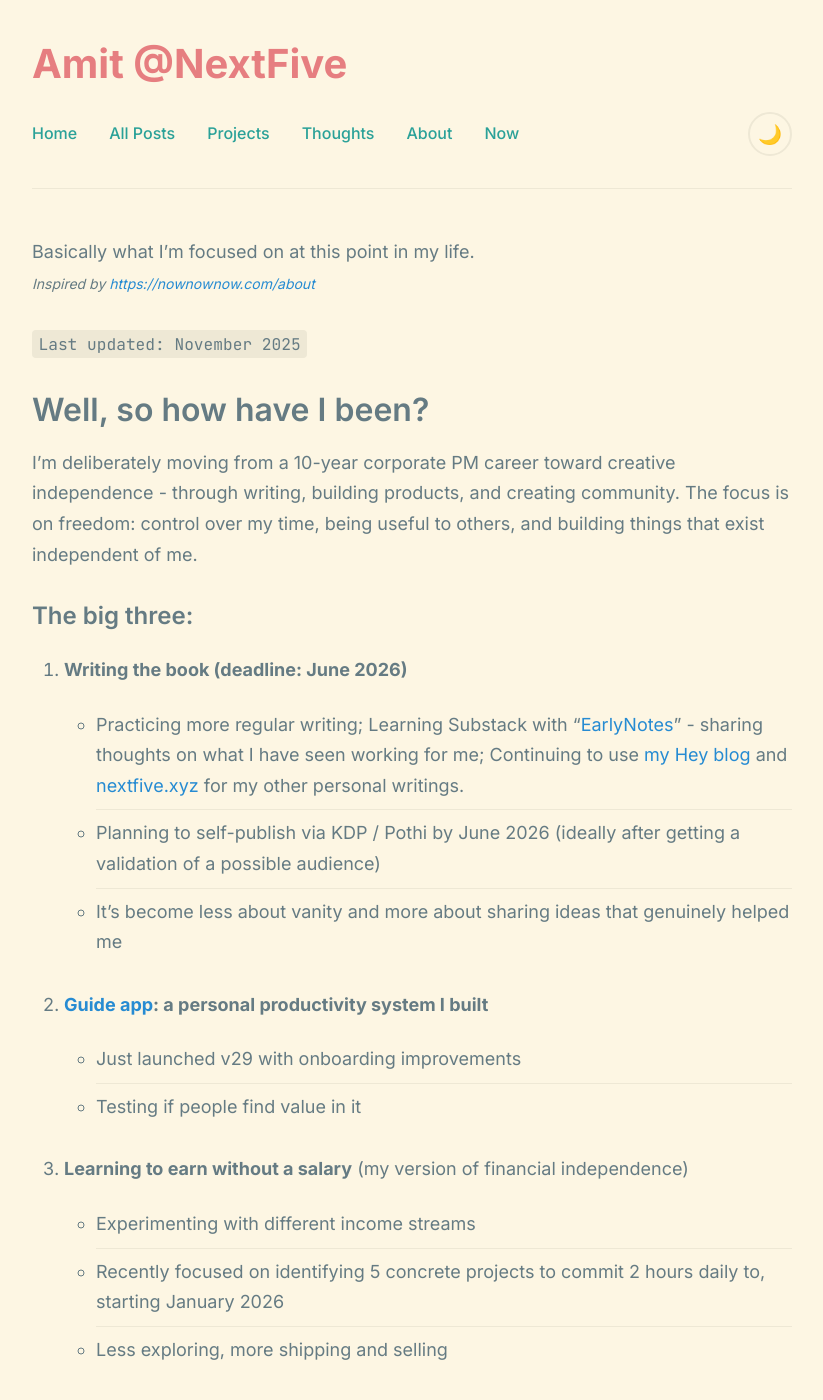
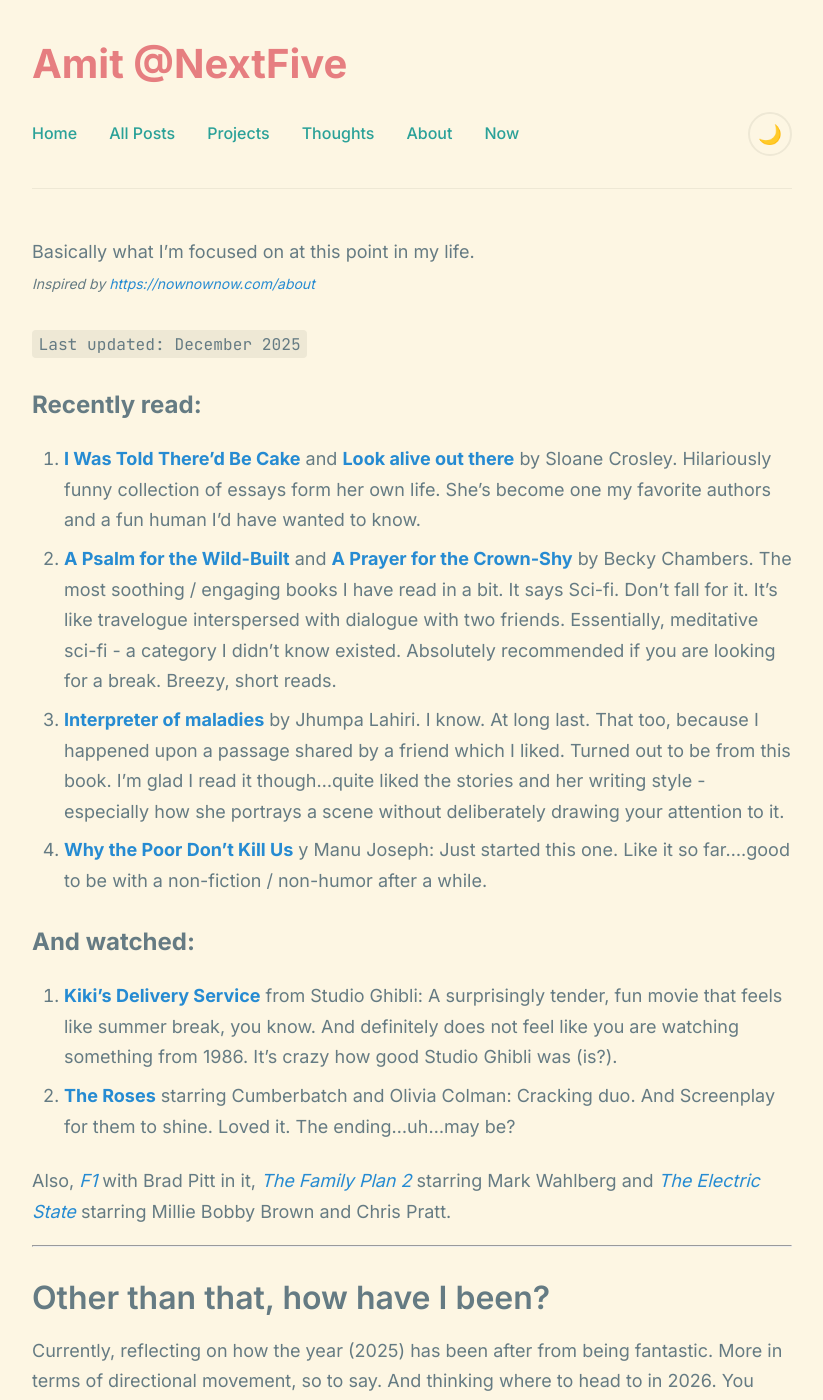
Before and after one commit to heyamitkmr/heyamitkmr.github.io, a Jekyll site: the page built from now.md, in a window 1280 px wide and 1400 px high. Shown: the whole window, without its empty margins (228-1051 px from the left). Built offline with Jekyll 4.4.1, drawn with Linux system fonts in a browser that asks for light colours; some of the changed text lies outside the part shown.

Commit message:
Update now.md

````diff
--- a/now.md
+++ b/now.md
@@ -5,9 +5,25 @@
 ---
 Basically what I'm focused on at this point in my life. <br><span style="font-size: 14px">_Inspired by [https://nownownow.com/about](https://nownownow.com/about)_ </span>
 <br><br>
-```Last updated: November 2025```
+```Last updated: December 2025```
 
-## Well, so how have I been?
+### **Recently read:**
+1. **[I Was Told There'd Be Cake](https://www.goodreads.com/book/show/2195289.I_Was_Told_There_d_Be_Cake)** and **[Look alive out there](https://www.goodreads.com/book/show/34888942-look-alive-out-there)** by Sloane Crosley. Hilariously funny collection of essays form her own life. She's become one  my favorite authors and a fun human I'd have wanted to know.
+2. **[A Psalm for the Wild-Built](https://www.goodreads.com/book/show/40864002-a-psalm-for-the-wild-built)** and **[A Prayer for the Crown-Shy](https://www.goodreads.com/book/show/40864030-a-prayer-for-the-crown-shy)** by Becky Chambers. The most soothing / engaging  books I have read in a bit. It says Sci-fi. Don't fall for it. It's like travelogue interspersed with dialogue with two friends. Essentially, meditative sci-fi - a category I didn't know existed. Absolutely recommended if you are looking for a break. Breezy, short reads.
+3. **[Interpreter of maladies](https://www.goodreads.com/book/show/5439.Interpreter_of_Maladies)** by Jhumpa Lahiri. I know. At long last. That too, because I happened upon a passage shared by a friend which I liked. Turned out to be from this book. I'm glad I read it though...quite liked the stories and her writing style - especially how she portrays a scene without deliberately drawing your attention to it.
+4. **[Why the Poor Don't Kill Us](https://www.goodreads.com/book/show/238077732-why-the-poor-don-t-kill-us?ref=nav_sb_ss_1_26)** y Manu Joseph: Just started this one. Like it so far....good to be with a non-fiction / non-humor after a while.
+
+### **And watched:**
+1.  **[Kiki's Delivery Service](https://en.wikipedia.org/wiki/Kiki%27s_Delivery_Service)** from Studio Ghibli: A surprisingly tender, fun movie that feels like summer break, you know. And definitely does not feel like you are watching something from 1986. It's crazy how good Studio Ghibli was (is?).
+2. **[The Roses](https://en.wikipedia.org/wiki/The_Roses_(film))** starring Cumberbatch and Olivia Colman: Cracking duo. And Screenplay for them to shine. Loved it. The ending...uh...may be?
+
+Also, _[F1](https://en.wikipedia.org/wiki/F1_(film))_ with Brad Pitt in it, _[The Family Plan 2](https://en.wikipedia.org/wiki/The_Family_Plan_2)_ starring Mark Wahlberg and _[The Electric State](https://en.wikipedia.org/wiki/The_Electric_State_(film))_ starring Millie Bobby Brown and Chris Pratt.
+
+---
+
+## Other than that, how have I been?
+
+Currently, reflecting on how the year (2025) has been after from being fantastic. More in terms of directional movement, so to say. And thinking where to head to in 2026. You know, typical year end stuff.
 
 I'm deliberately moving from a 10-year corporate PM career toward creative independence - through writing, building products, and creating community. The focus is on freedom: control over my time, being useful to others, and building things that exist independent of me.
 
@@ -19,7 +35,7 @@
   - It's become less about vanity and more about sharing ideas that genuinely helped me
 
 2. **[Guide app](https://blog.nextfive.in/guide/): a personal productivity system I built**
-  - Just launched v29 with onboarding improvements
+  - Just launched v34 with onboarding improvements
   - Testing if people find value in it
 
 3. **Learning to earn without a salary** (my version of financial independence)
@@ -32,6 +48,7 @@
 
 ---
 ### Also happening:
+- Got on to Substack - my only _"social media"_ thing for now; You can [say hello here](https://substack.com/@heyamitkmr)
 - Getting more and more comfortable driving:  still working on this skill, especially on driving on hill roads and going for outstation trips
 - Building community through the Public Living Room concept: connecting interesting people around ideas and projects
 - Getting comfortable with public storytelling - considering TEDx talks and other speaking opportunities.
````
